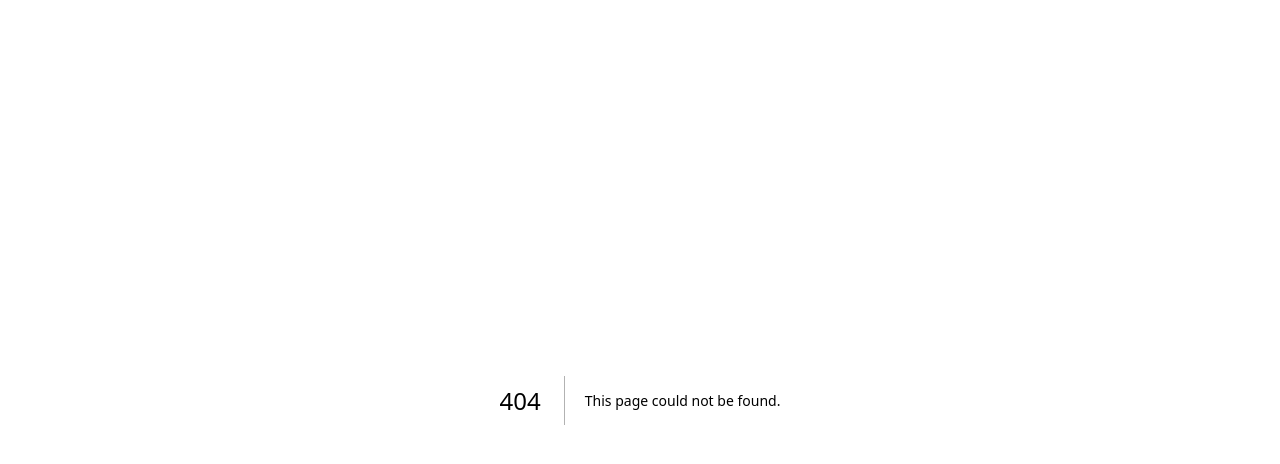
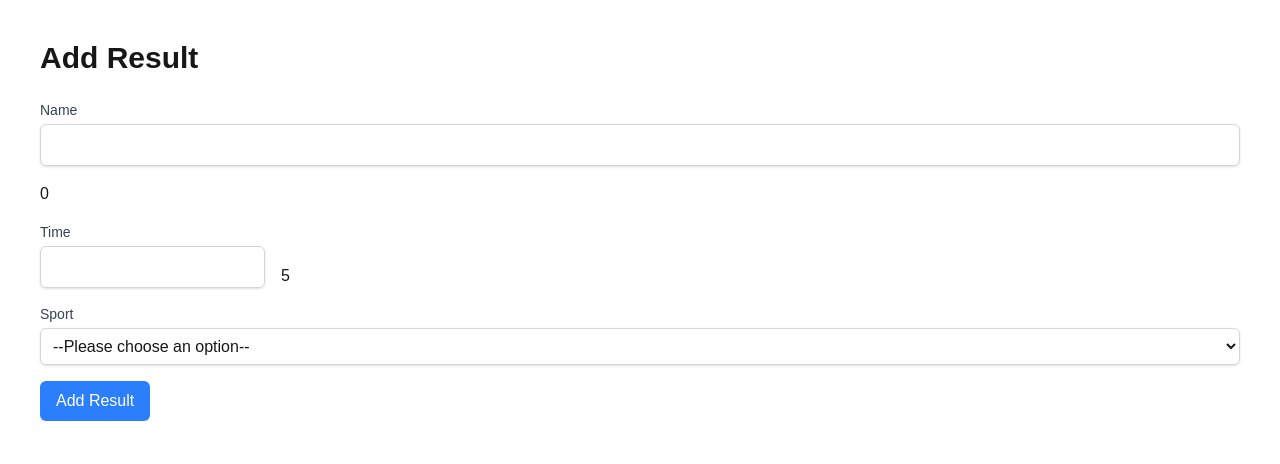
Before and after one commit to spritestack/scoreboard, a Next.js app: page /admin in a window 1280 px wide. Before the commit this address had no page. Shown: the top 464 px of the page. Built offline with nearby package versions, Linux system fonts and the light colour scheme.

Commit message:
input tests

```diff
--- /dev/null
+++ b/app/admin/page.tsx
@@ -0,0 +1,58 @@
+import Test from "../../components/Test";
+import TimeInput from "../../components/TimeInput";
+
+enum Sport {
+  bike = 0,
+  row = 1,
+  ski = 2,
+}
+
+export default function AdminPage() {
+
+  return (
+    <main className="p-10">
+      <h1 className="text-3xl font-bold">
+        Add Result
+      </h1>
+
+      <form className="mt-6 space-y-4">
+        <div>
+          <label htmlFor="name" className="block text-sm font-medium text-gray-700">
+            Name
+          </label>
+          <input
+            type="text"
+            name="name"
+            id="name"
+            className="mt-1 block w-full border border-gray-300 rounded-md shadow-sm p-2"
+          />
+        </div>
+
+        <Test />
+
+        <TimeInput />
+
+        <div>
+          <label htmlFor="sport" className="block text-sm font-medium text-gray-700">
+            Sport
+          </label>
+
+          <select name="sport" id="sport" className="mt-1 block w-full border border-gray-300 rounded-md shadow-sm p-2">
+            <option value="">--Please choose an option--</option>
+            <option value={Sport.bike}>Bike</option>
+            <option value={Sport.row}>Row</option>
+            <option value={Sport.ski}>Ski</option>
+          </select>
+
+        </div>
+
+        <button
+          type="submit"
+          className="bg-blue-500 text-white px-4 py-2 rounded-md hover:bg-blue-600"
+        >
+          Add Result
+        </button>
+      </form >
+    </main >
+  );
+}
--- /dev/null
+++ b/components/Test.tsx
@@ -0,0 +1,15 @@
+"use client"
+
+import { useState } from "react";
+
+export default function Test() {
+  const [count, setCount] = useState(0);
+
+  return (
+    <button
+      type="button"
+      onClick={() => setCount(c => c + 1)}>
+      {count}
+    </button>
+  );
+}
--- /dev/null
+++ b/components/TimeInput.tsx
@@ -0,0 +1,76 @@
+"use client"
+
+import React from "react";
+
+export default function TimeInput() {
+
+  const [rawTime, setRawTime] = React.useState("");
+  const [time, setTime] = React.useState<string>("");
+
+  const [test, setTest] = React.useState<number>(0);
+
+  React.useEffect(() => {
+    const interval = setInterval(() => {
+      setTest(test => test + 1);
+    }, 1000);
+    return () => clearInterval(interval);
+  }, []);
+
+  function convertTime(str: string): string {
+    if (str.length === 3) {
+      return `${str[0]}:${str.slice(1)}`;
+    } else if (str.length === 4) {
+      return `${str.slice(0, 2)}:${str.slice(2)}`;
+    } else if (str.length === 5) {
+      return `${str[0]}:${str.slice(1, 3)}:${str.slice(3)}`;
+    } else if (str.length === 6) {
+      return `${str.slice(0, 2)}:${str.slice(2, 4)}:${str.slice(4)}`;
+    }
+    return str;
+  }
+
+  // alert("hello"); // pages fails to load/render
+
+  return <div style={{
+    display: "flex",
+    gap: "1rem",
+    alignItems: "flex-end",
+    justifyContent: "space-around"
+  }}>
+    <div>
+      <label htmlFor="time" className="block text-sm font-medium text-gray-700">
+        Time
+      </label>
+      <input
+        type="text"
+        // inputMode="numeric"
+        name="time"
+        id="time"
+        autoComplete="off"
+        className="mt-1 block w-full border border-gray-300 rounded-md shadow-sm p-2"
+        value={rawTime}
+        onChange={(e) => {
+          // alert("change" + e.currentTarget.value);
+        }}
+        onInput={(e) => {
+          // alert("input" + e.currentTarget.value);
+          const value = e.currentTarget.value;
+          setRawTime(value);
+          setTime(convertTime(value));
+        }}
+      />
+    </div>
+
+    <div>
+      {test}
+    </div>
+
+    <div style={{
+      flex: 1,
+      textAlign: "center",
+      fontSize: 25
+    }}>
+      {time}
+    </div>
+  </div>
+}
```
